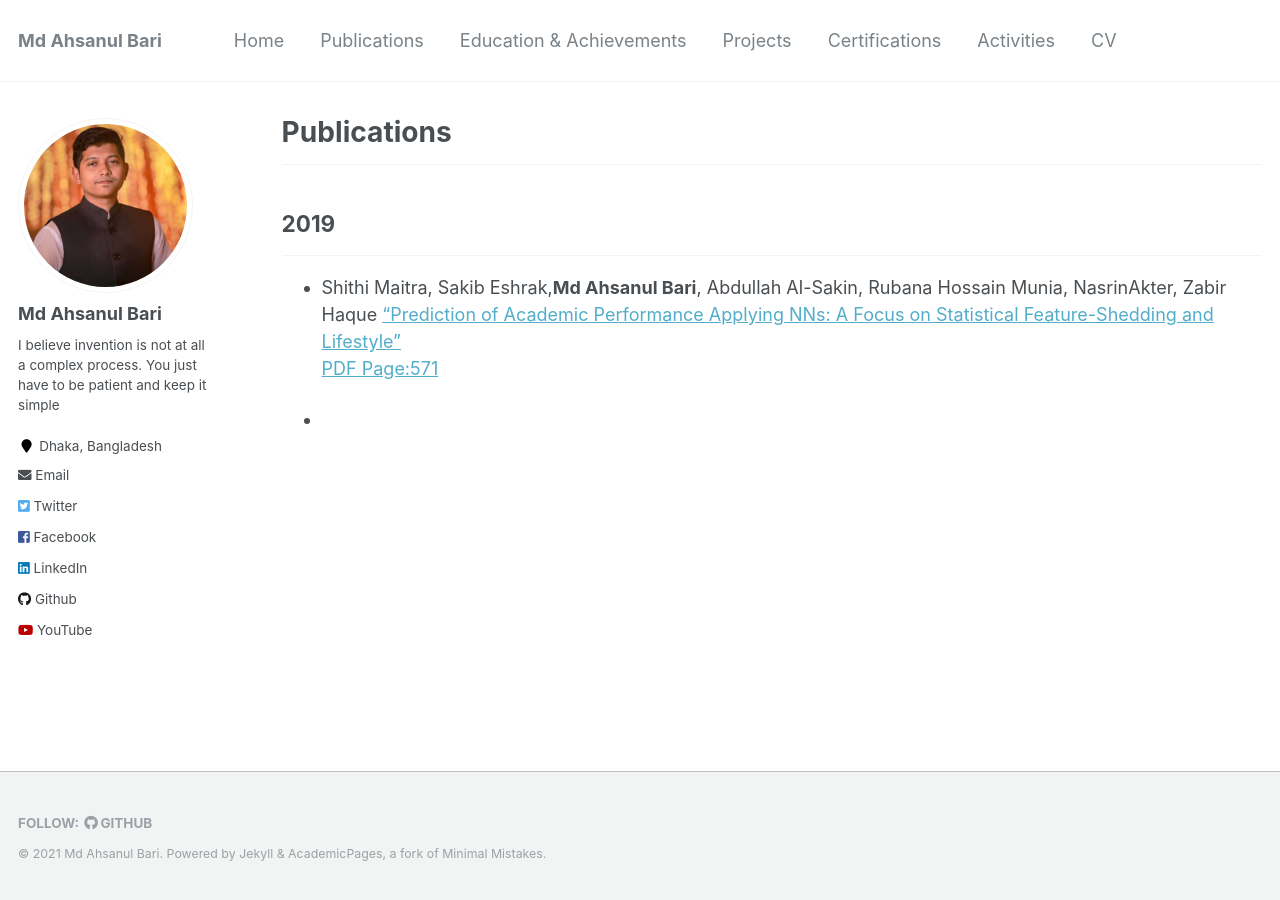
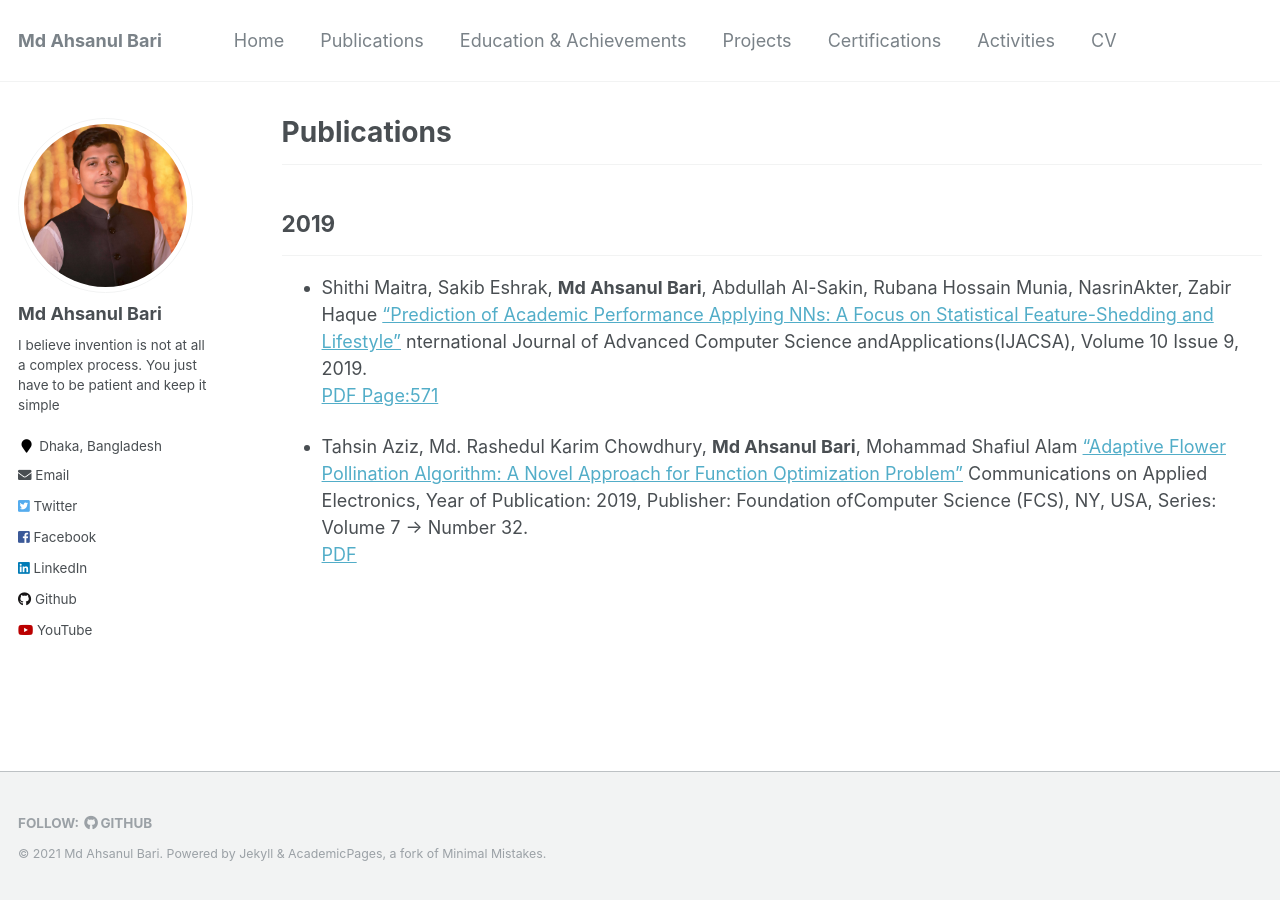
Before and after one commit to GProDevik/AhsanulBariRomih, a Jekyll site: the page built from _pages/publications.md, in a window 1280 px wide. Built offline with Jekyll 4.4.1, drawn with Linux system fonts in a browser that asks for light colours.

Commit message:
Update publications.md

```diff
--- a/_pages/publications.md
+++ b/_pages/publications.md
@@ -13,7 +13,8 @@
 
 ---
 
-- Shithi Maitra, Sakib Eshrak,**Md Ahsanul Bari**, Abdullah Al-Sakin, Rubana Hossain Munia, NasrinAkter, Zabir Haque ["Prediction of Academic Performance Applying NNs: A Focus on Statistical Feature-Shedding and Lifestyle"](https://thesai.org/Publications/ViewPaper?Volume=10&Issue=9&Code=IJACSA&SerialNo=74&fbcli%20d=IwAR3aQ9_iL5p1EuzGyxrhc7l1UIgiNDBv3qUFaj5U1yPv9EoySs4ns_JoqzY) <br />
+- Shithi Maitra, Sakib Eshrak, **Md Ahsanul Bari**, Abdullah Al-Sakin, Rubana Hossain Munia, NasrinAkter, Zabir Haque ["Prediction of Academic Performance Applying NNs: A Focus on Statistical Feature-Shedding and Lifestyle"](https://thesai.org/Publications/ViewPaper?Volume=10&Issue=9&Code=IJACSA&SerialNo=74&fbcli%20d=IwAR3aQ9_iL5p1EuzGyxrhc7l1UIgiNDBv3qUFaj5U1yPv9EoySs4ns_JoqzY) nternational Journal of Advanced Computer Science andApplications(IJACSA), Volume 10 Issue 9, 2019. <br />
   [PDF Page:571](https://drive.google.com/file/d/1p8OPmZK7htouWLerCiwfnKXS4eSUE8os/view?usp=sharing)
 
--
+- Tahsin Aziz, Md. Rashedul Karim Chowdhury, **Md Ahsanul Bari**, Mohammad Shafiul Alam ["Adaptive Flower Pollination Algorithm: A Novel Approach for Function Optimization Problem"](https://www.caeaccess.org/archives/volume7/number32/862-2019652848) Communications on Applied Electronics, Year of Publication: 2019, Publisher: Foundation ofComputer Science (FCS), NY, USA, Series: Volume 7 -> Number 32.<br />
+  [PDF](https://drive.google.com/file/d/1BkGzCPmJ8WrsU48ruNLDbtEnG3Wn9Nji/view?usp=sharing)
```
